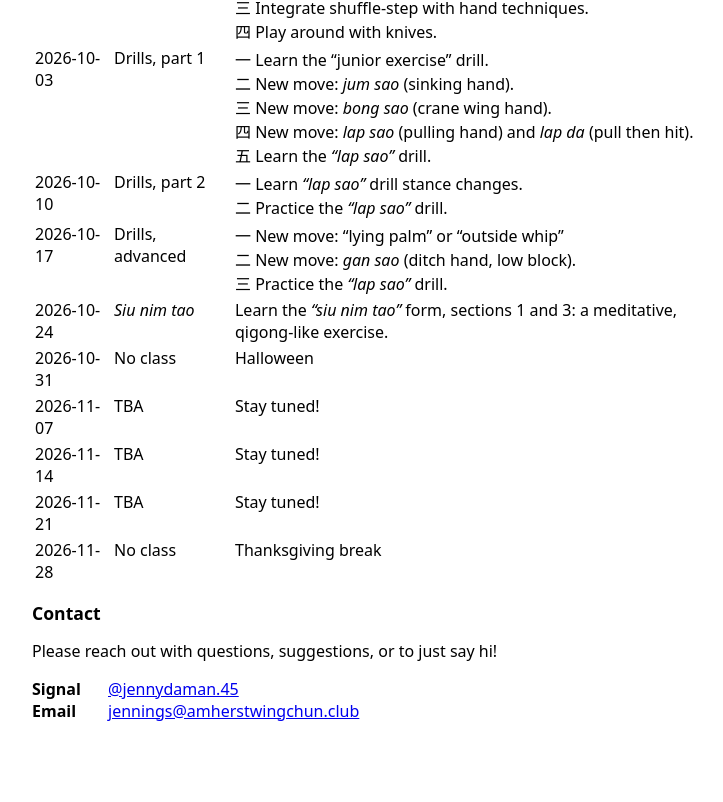
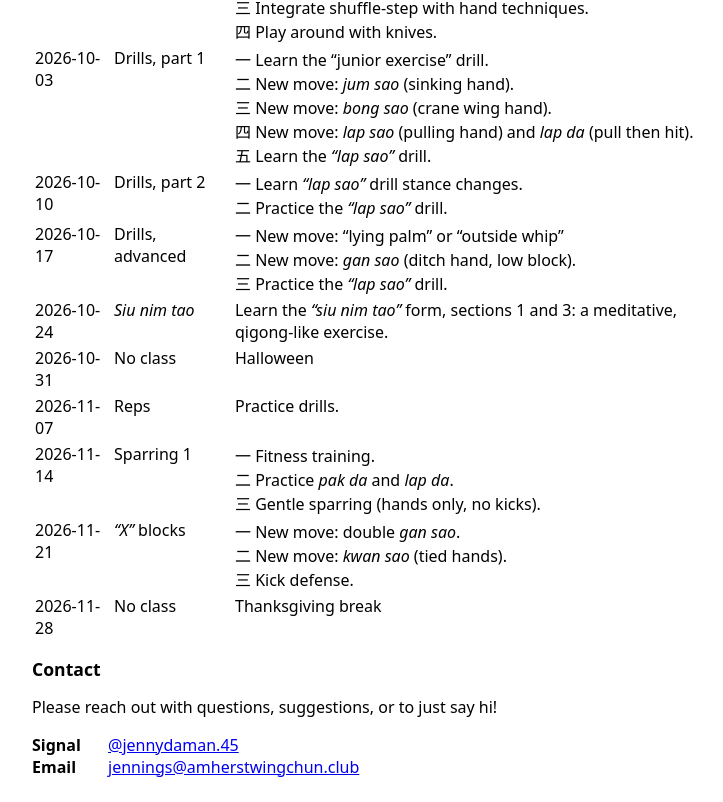
Before and after one commit to jennydaman/amherstwingchun.club, a plain HTML site: page docs/index.html in a window 1280 px wide. Shown: the part 1587-2389 px from the top of the page, without its empty margins (256-979 px from the left). Before the commit the page ends 2333 px from the top, so only its background shows below. Drawn offline with Linux system fonts and the light colour scheme.

Commit message:
Complete November 2026 schedule

```diff
--- a/docs/index.html
+++ b/docs/index.html
@@ -338,18 +338,26 @@
     </tr>
     <tr>
       <td>2026-11-07</td>
-      <td>TBA</td>
-      <td>Stay tuned!</td>
+      <td>Reps</td>
+      <td>Practice drills.</td>
     </tr>
     <tr>
       <td>2026-11-14</td>
-      <td>TBA</td>
-      <td>Stay tuned!</td>
+      <td>Sparring 1</td>
+      <td>
+        一 Fitness training.
+        <br />二 Practice <em>pak da</em> and <em>lap da</em>.
+        <br />三 Gentle sparring (hands only, no kicks).
+      </td>
     </tr>
     <tr>
       <td>2026-11-21</td>
-      <td>TBA</td>
-      <td>Stay tuned!</td>
+      <td><em>&ldquo;X&rdquo;</em> blocks</td>
+      <td>
+        一 New move: double <em>gan sao</em>.
+        <br />二 New move: <em>kwan sao</em> (tied hands).
+        <br />三 Kick defense.
+      </td>
     </tr>
     <tr>
       <td>2026-11-28</td>
```
